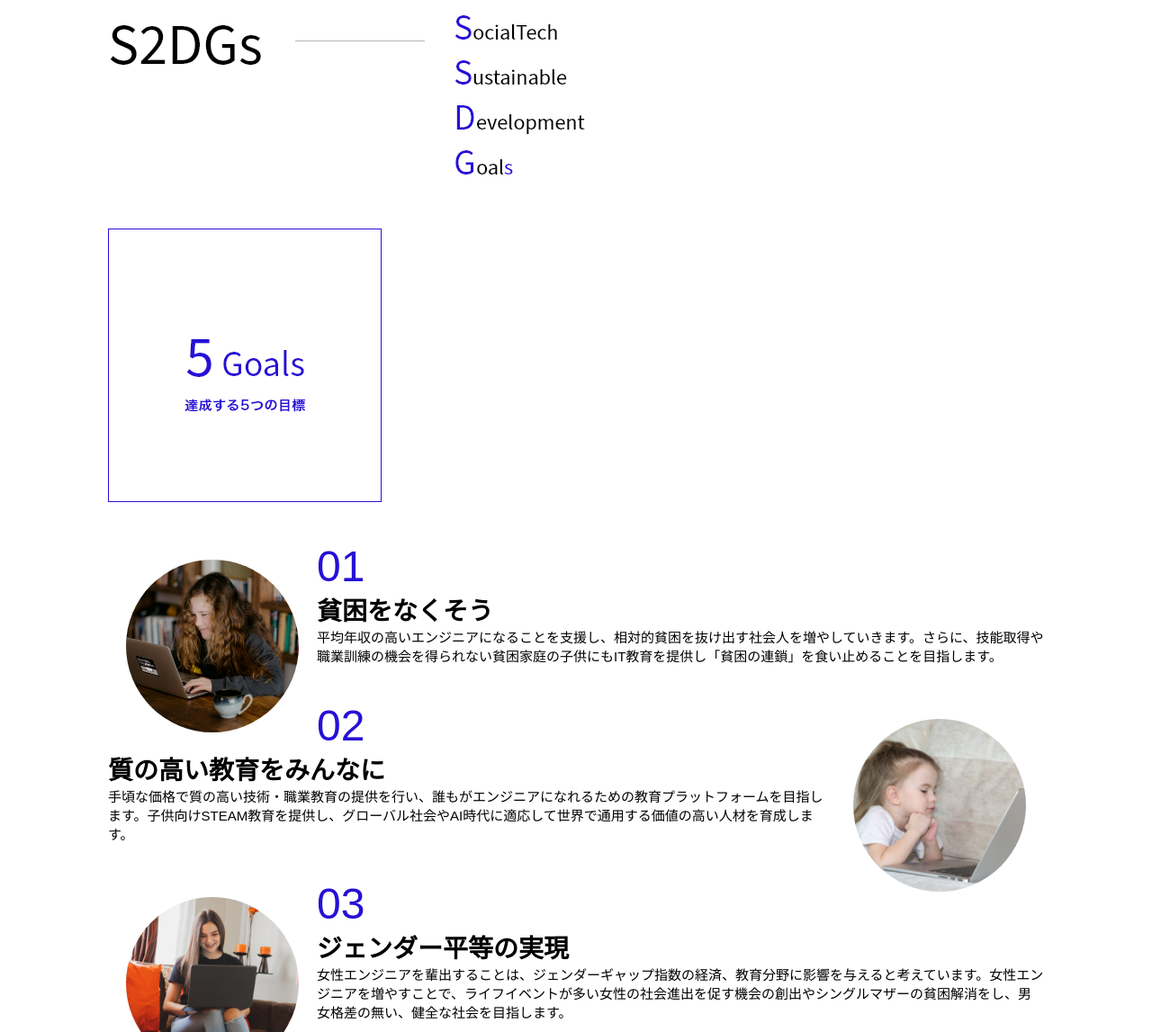
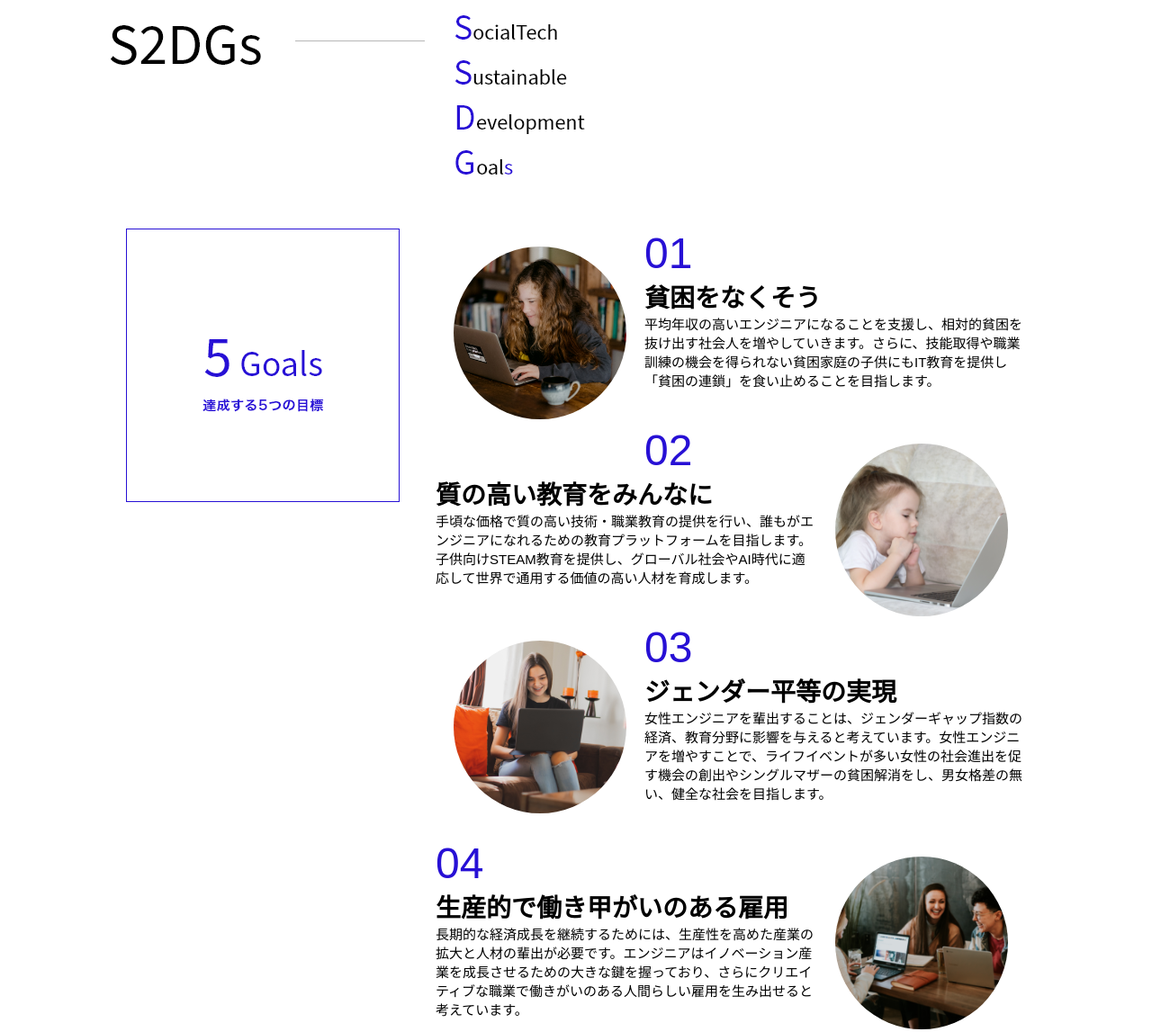
Before and after one commit to yone-chan/html-css-basic-kadai, a plain HTML site: page kadai_tutorial_output/mission.html in a window 1280 px wide. Shown: the part 694-1841 px from the top of the page at 90% size. Drawn offline with Linux system fonts and the light colour scheme.

Commit message:
Update style.css

```diff
--- a/kadai_tutorial_output/style.css
+++ b/kadai_tutorial_output/style.css
@@ -537,7 +537,7 @@ p {
   .mission-h2::after {
     content: none;
   }
-  #missin-5goals {
+  #mission-5goals {
     margin: 20px;
     display: flex;
   }
```
